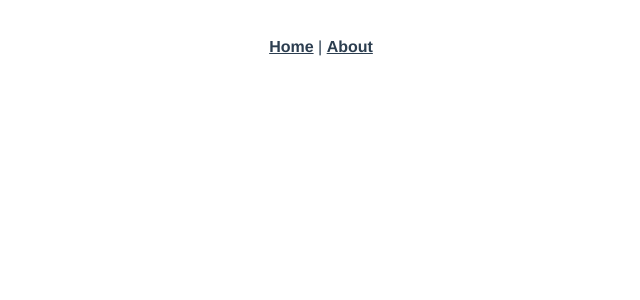
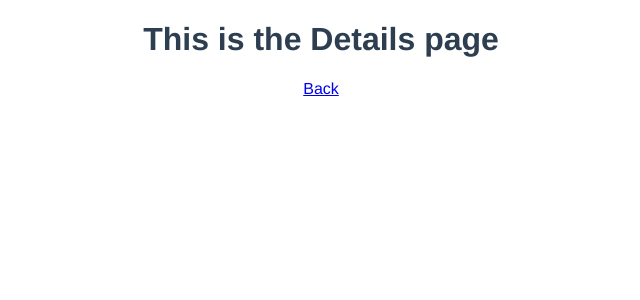
Before and after one commit to enricokokot/tfpu-webapl-zad01, a Vue app: page /details in a window 1280 px wide. Before the commit this address had no page. Shown: the top 300 px of the page, without its empty margins (319-959 px from the left). Built offline with nearby package versions, Linux system fonts and the light colour scheme.

Commit message:
Initial Commit

```diff
--- a/src/App.vue
+++ b/src/App.vue
@@ -1,9 +1,5 @@
 <template>
-  <nav>
-    <router-link to="/">Home</router-link> |
-    <router-link to="/about">About</router-link>
-  </nav>
-  <router-view/>
+  <router-view />
 </template>
 
 <style lang="scss">
--- a/src/router/index.js
+++ b/src/router/index.js
@@ -1,25 +1,26 @@
-import { createRouter, createWebHistory } from 'vue-router'
-import HomeView from '../views/HomeView.vue'
+import { createRouter, createWebHistory } from "vue-router";
+import Commits from "../views/Commits.vue";
 
 const routes = [
   {
-    path: '/',
-    name: 'home',
-    component: HomeView
+    path: "/",
+    name: "home",
+    component: Commits,
   },
   {
-    path: '/about',
-    name: 'about',
+    path: "/details",
+    name: "details",
     // route level code-splitting
     // this generates a separate chunk (about.[hash].js) for this route
     // which is lazy-loaded when the route is visited.
-    component: () => import(/* webpackChunkName: "about" */ '../views/AboutView.vue')
-  }
-]
+    component: () =>
+      import(/* webpackChunkName: "about" */ "../views/Details.vue"),
+  },
+];
 
 const router = createRouter({
   history: createWebHistory(process.env.BASE_URL),
-  routes
-})
+  routes,
+});
 
-export default router
+export default router;
--- a/src/views/AboutView.vue
+++ /dev/null
@@ -1,5 +0,0 @@
-<template>
-  <div class="about">
-    <h1>This is an about page</h1>
-  </div>
-</template>
--- /dev/null
+++ b/src/views/Commits.vue
@@ -0,0 +1,10 @@
+<template>
+  <h1>This is the Home page</h1>
+  <router-link to="details">Details</router-link>
+</template>
+
+<script>
+export default {
+  name: "Commits",
+};
+</script>
--- /dev/null
+++ b/src/views/Details.vue
@@ -0,0 +1,6 @@
+<template>
+  <div class="about">
+    <h1>This is the Details page</h1>
+    <router-link to="/">Back</router-link>
+  </div>
+</template>
--- a/src/views/HomeView.vue
+++ /dev/null
@@ -1,18 +0,0 @@
-<template>
-  <div class="home">
-    <img alt="Vue logo" src="../assets/logo.png">
-    <HelloWorld msg="Welcome to Your Vue.js App"/>
-  </div>
-</template>
-
-<script>
-// @ is an alias to /src
-import HelloWorld from '@/components/HelloWorld.vue'
-
-export default {
-  name: 'HomeView',
-  components: {
-    HelloWorld
-  }
-}
-</script>
```
